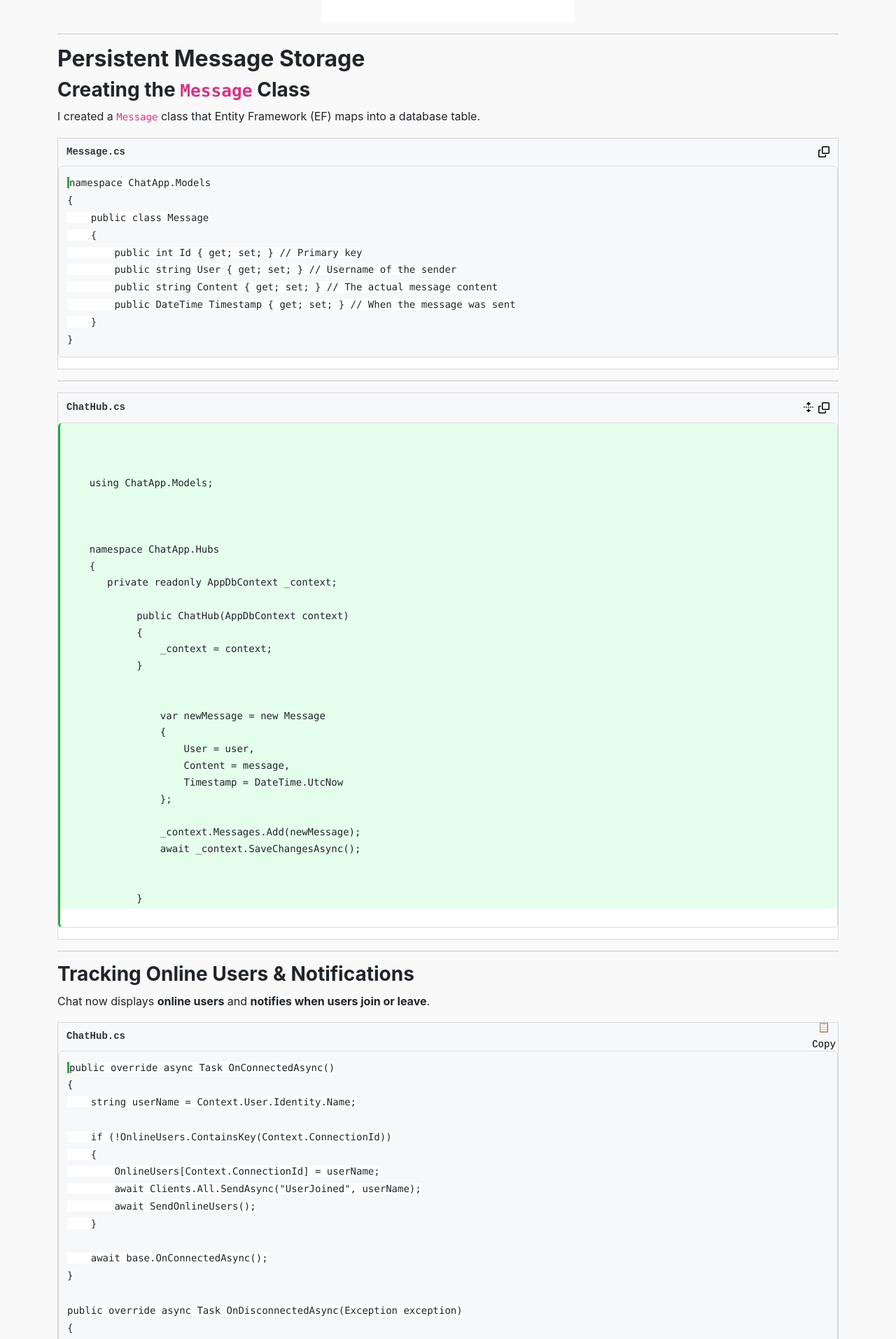
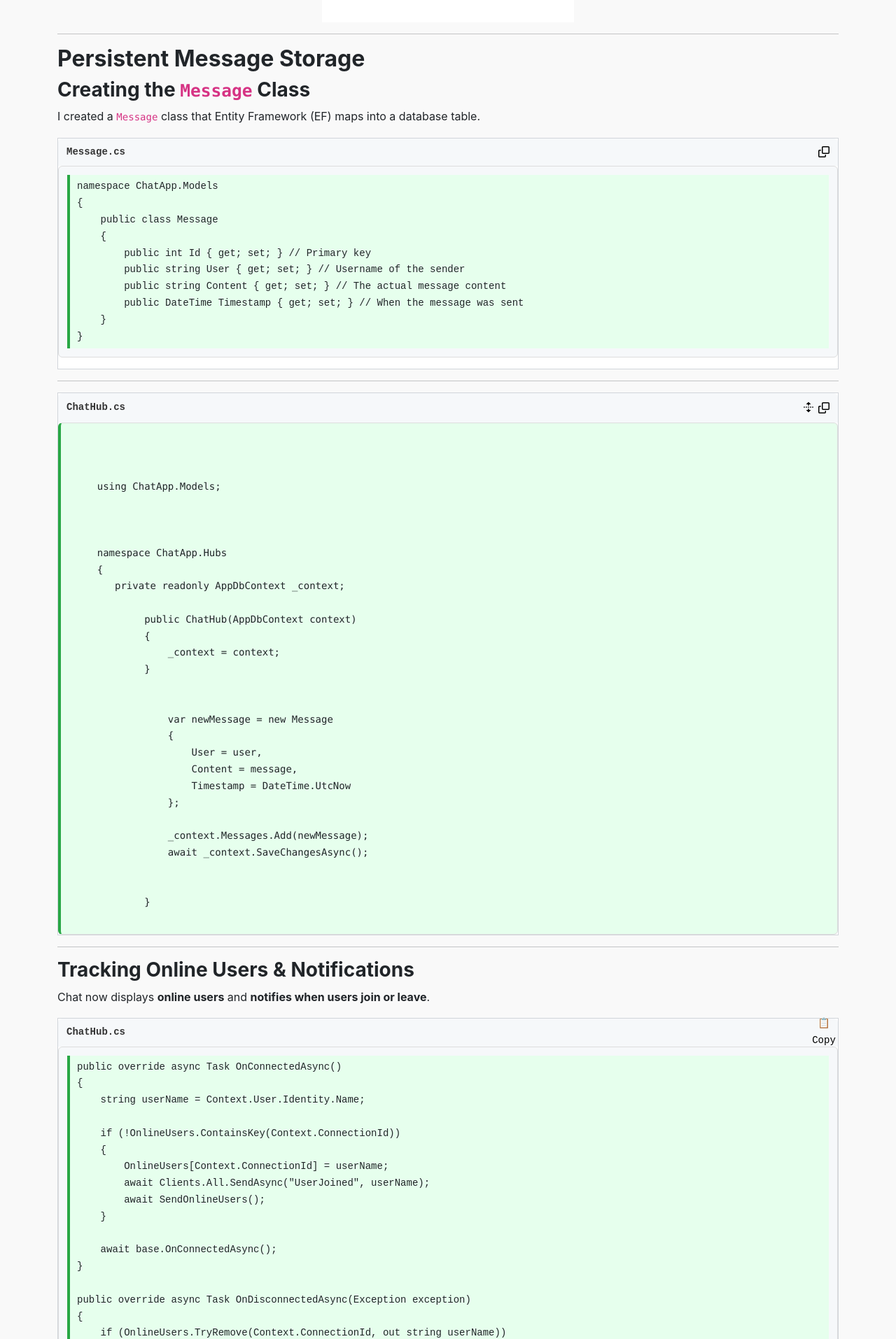
Before and after one commit to JWalshe86/ChatApp, a Jekyll site: the page built from docs/ChatAppPartTwo.md, in a window 1280 px wide. Shown: the part 355-2269 px from the top of the page at 70% size. Built offline with Jekyll 4.4.1, drawn with Linux system fonts in a browser that asks for light colours.

Commit message:
Update custom.css

```diff
--- a/docs/assets/css/custom.css
+++ b/docs/assets/css/custom.css
@@ -69,9 +69,13 @@ pre {
 
 /* Updated Code Highlighting (GitHub Green) */
 .updated-code {
-    background: white !important; /* Keeps the block white */
-    padding: 0;
-    border-left: 3px solid #28a745; /* GitHub green */
+    background-color: #e6ffed; /* GitHub green */
+    border-left: 4px solid #28a745;
+    padding: 5px 10px; /* Reduce excessive padding */
+    margin: 0;
+    display: block;
+    font-family: monospace;
+    white-space: pre-wrap;
 }
 
 /* Highlight the changed lines with a green background */
@@ -121,9 +125,9 @@ details summary {
     display: block; /* Show them when expanded */
 }
 .unchanged-code {
-    display: inline-block; /* Allow inline elements to stay aligned properly */
+    display: inline; /* Prevent block-level spacing */
     background: white;
-    width: 100%; /* Make sure it spans the width */
-    padding: 2px 8px; /* Adjust padding for better spacing */
-    box-sizing: border-box; /* Ensure padding doesn't break layout */
+    padding: 0; /* Remove unnecessary padding */
+    margin: 0; /* Remove unnecessary margin */
+    white-space: pre-wrap; /* Preserve spacing while preventing large gaps */
 }
```
